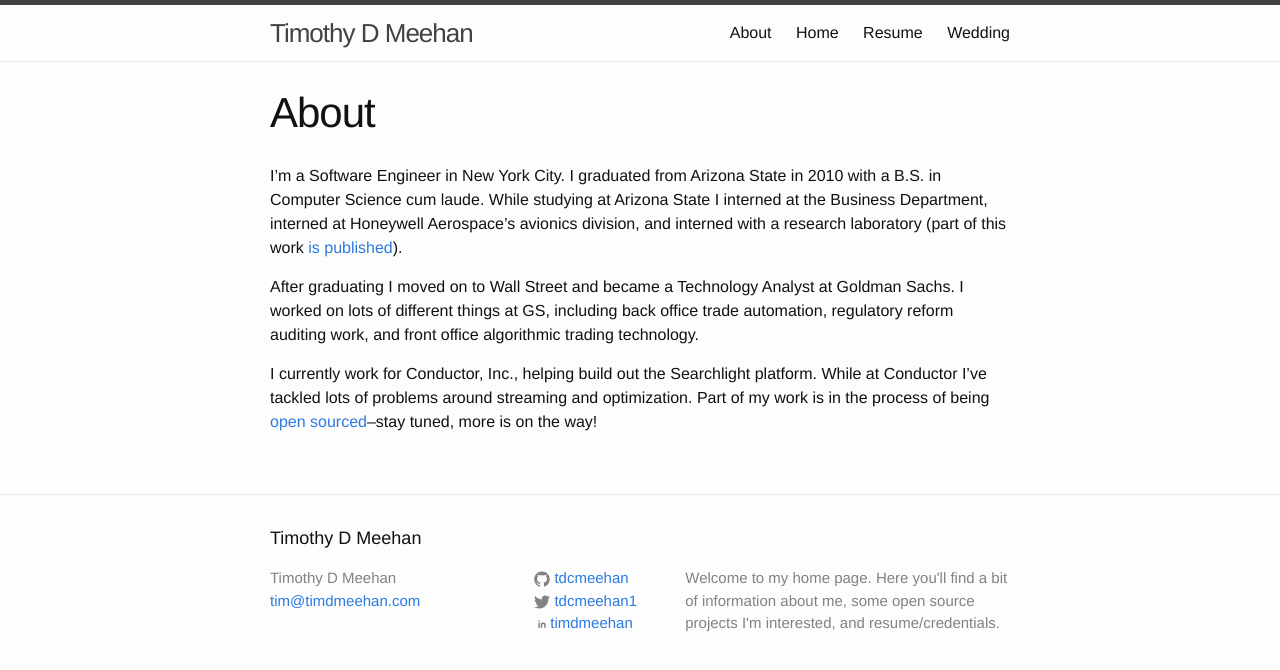
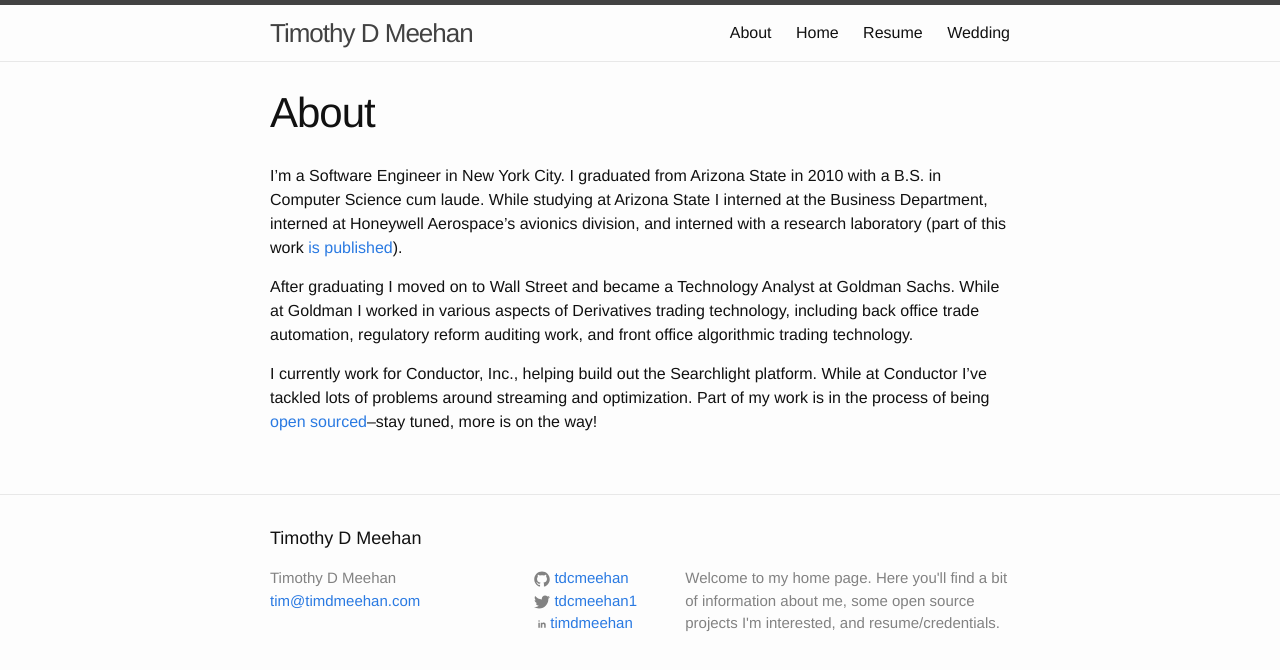
Before and after one commit to tdcmeehan/tdcmeehan.github.io, a Jekyll site: the page built from about.md, in a window 1280 px wide. Shown: the top 670 px of the page. Built offline with Jekyll 4.4.1, drawn with Linux system fonts in a browser that asks for light colours.

Commit message:
Updating about section

```diff
--- a/about.md
+++ b/about.md
@@ -6,6 +6,6 @@ permalink: /about/
 
 I'm a Software Engineer in New York City.  I graduated from Arizona State in 2010 with a B.S. in Computer Science cum laude.  While studying at Arizona State I interned at the Business Department, interned at Honeywell Aerospace's avionics division, and interned with a research laboratory (part of this work [is published](http://www.public.asu.edu/~ychen127/pvldb10_xsact.pdf)).
 
-After graduating I moved on to Wall Street and became a Technology Analyst at Goldman Sachs.  I worked on lots of different things at GS, including back office trade automation, regulatory reform auditing work, and front office algorithmic trading technology.
+After graduating I moved on to Wall Street and became a Technology Analyst at Goldman Sachs.  While at Goldman I worked in various aspects of Derivatives trading technology, including back office trade automation, regulatory reform auditing work, and front office algorithmic trading technology.
 
 I currently work for Conductor, Inc., helping build out the Searchlight platform.  While at Conductor I've tackled lots of problems around streaming and optimization.  Part of my work is in the process of being [open sourced](https://github.com/Conductor/rx-ordered-data/)--stay tuned, more is on the way!
```
Also changed, not shown: _includes/resume.md (+1 -1 lines).
